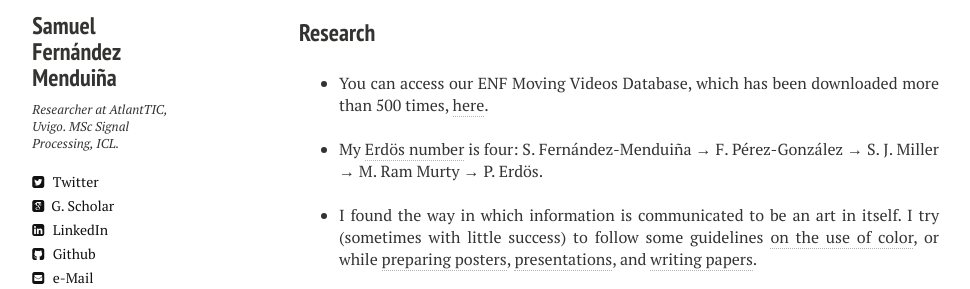
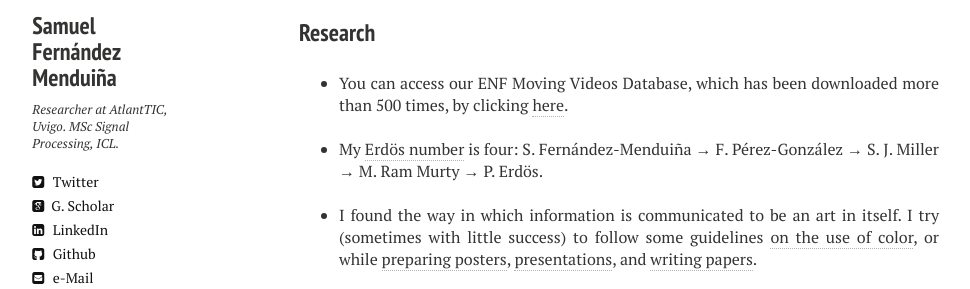
Before and after one commit to sf219/sfweb, a Jekyll site: the page built from misc.md, in a window 1280 px wide. Shown: the part 227-516 px from the top of the page, without its empty margins (21-991 px from the left). Built offline with Jekyll 4.4.1, drawn with Linux system fonts in a browser that asks for light colours; nearby versions of some CDN libraries.

Commit message:
Update misc.md

```diff
--- a/misc.md
+++ b/misc.md
@@ -12,7 +12,7 @@ Here I will drop some pages and facts I have found interesting. Ideally, I would
 <h3> Research </h3>
 
 <ul>
-  <li>You can access our ENF Moving Videos Database, which has been downloaded more than 500 times, <a href="http://doi.org/10.5281/zenodo.3549379" target="_blank">here</a>.</li>
+  <li>You can access our ENF Moving Videos Database, which has been downloaded more than 500 times, by clicking <a href="http://doi.org/10.5281/zenodo.3549379" target="_blank">here</a>.</li>
 
   <br/>
 
```
